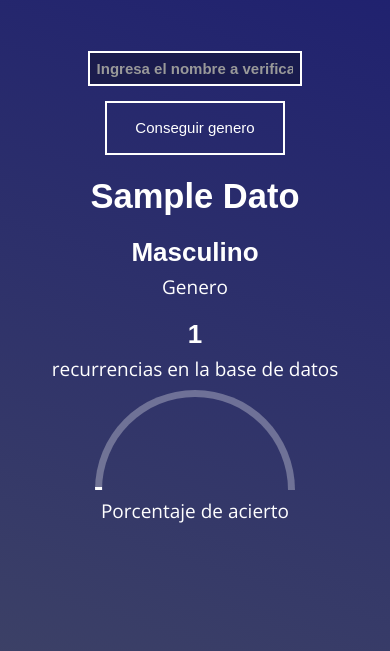
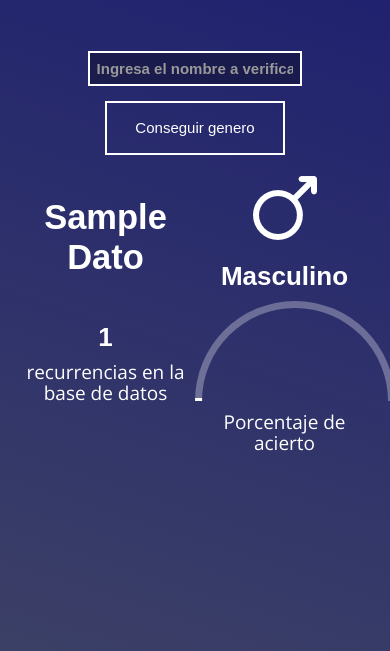
Before and after one commit to tyronfonseca/TF-page-django, a Django app: template TF-Page/website/templates/gender.html in a window 390 px wide. Shown: the part 45-696 px from the top of the page. Run offline with Django 3.2, Linux system fonts and the light colour scheme; the template is opened without the code that fills it: most values are stand-ins (such as "Sample title", 1, 10 or a date in 2020); some libraries are stand-ins or nearby versions; some web fonts are replaced.

Commit message:
Cambios contacto.html y gender.html -Se agrega imagen para trabajo gender. -Se modifican los valores css y se agregan clases css

```diff
--- a/TF-Page/website/static/css/style.css
+++ b/TF-Page/website/static/css/style.css
@@ -243,4 +243,8 @@ svg{
     .text_center{
     	padding-top: 4%;
     }
+
+    .col-xs-6{
+        padding-bottom:25px;
+    }
 }
--- a/TF-Page/website/templates/gender.html
+++ b/TF-Page/website/templates/gender.html
@@ -17,26 +17,30 @@
 		        <button type="submit" class="btn btn-info" style="margin-top:15px;">Conseguir genero</button>
             </form>
         </div>
+        <br/>
     </div>
     <div class="row animated fadeIn">
 
         {% if data.count != 0 and data != 'empty'%}
             {% for datos in data %}
-            <h1 style="text-transform:capitalize"><b>{{datos.name|title}}</b></h1>
-            <div class="col-md-4">
-                <h3><b>
+            <div class="col-xs-6 col-md-12">
+                <h1 style="text-transform:capitalize"><b>{{datos.name|title}}</b></h1>
+            </div>
+            <div class="col-md-4 col-xs-6">
+
                 {% if datos.gender == 'f' %}
-                    Femenino
+                    <img src="{% static ''%}img/female.png"/>
+                    <h3><b>Femenino</b></h3>
                 {% else %}
-                    Masculino
-                {% endif %}</b></h3>
-                <h4>Genero</h4>
+                    <img src="{% static ''%}img/male.png"/>
+                    <h3><b>Masculino</b></h3>
+                {% endif %}
             </div>
-            <div class="col-md-4">
+            <div class="col-md-4 col-xs-6">
                 <h3><b>{{datos.count}}</b></h3>
                 <h4>recurrencias en la base de datos</h4>
             </div>
-            <div class="col-md-4">
+            <div class="col-md-4 col-xs-6">
                 <script>chartAnimation('genero-chart', '{{datos.name}}','white', {{datos.percentage}});</script>
 	            <ul class="chart" id="genero-chart">
 		            <li>
```
Also changed, not shown: TF-Page/website/templates/contacto.html (+4 -4 lines), TF-Page/website/static/img/female.png (added), TF-Page/website/static/img/gender-app.jpg (added), TF-Page/website/static/img/male.png (added), 1 other file.
